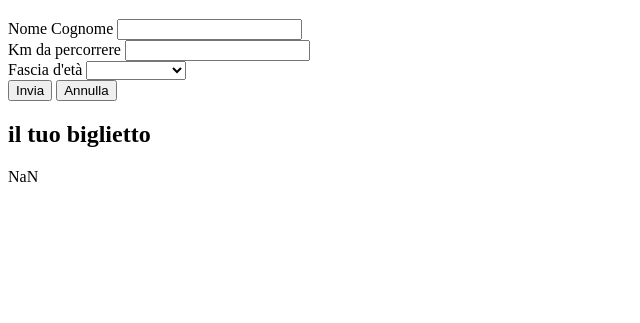
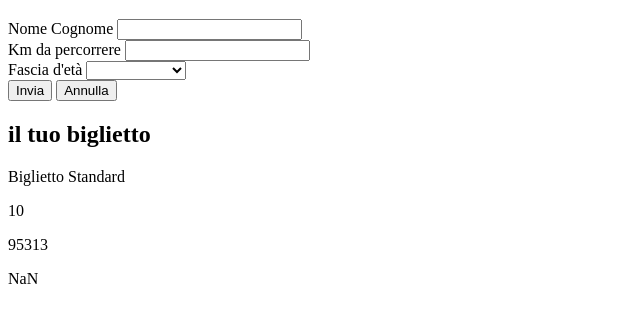
Before and after one commit to SydVic/js-biglietto-treno-form, a plain HTML site: page index.html in a window 1280 px wide. Both pictures are taken after a click on the button "Invia". Shown: the part 61-384 px from the top of the page, without its empty margins (0-640 px from the left). Drawn offline with Linux system fonts and the light colour scheme.

Commit message:
aggiunto discount-type / wagon-number / ticket-number e stampa in html

```diff
--- a/index.html
+++ b/index.html
@@ -45,6 +45,9 @@
             <h2>il tuo biglietto</h2>
             <div class="ticket-details-container">
                 <p id="ticket-user-name"></p>
+                <p id="discount-type"></p>
+                <p id="wagon-number"></p>
+                <p id="ticket-number"></p>
                 <p id="ticket-price"></p>
             </div>
 
--- a/js/script.js
+++ b/js/script.js
@@ -16,17 +16,28 @@ formBtnSend.addEventListener("click",
 
         //calcolo del prezzo pieno
         let ticketPrice = userKm * 0.21;
+        let discountType = "Biglietto Standard";
 
         // controllo e applicazione sconto
         if ( userAge === "minorenne" ) {
             ticketPrice = ticketPrice * 0.8;
+            discountType = "Sconto Minorenne";
+
         } else if (userAge === "over65" ) {
             ticketPrice = ticketPrice * 0.6;
+            discountType = "Sconto Silver Age";
         }
         console.log(ticketPrice, typeof(ticketPrice));
 
+        // numero carrozza e numero biglietto
+        const wagonNumber = Math.floor(Math.random() * 10) + 1;
+        const ticketNumber = Math.floor(Math.random() * (99998 - 90000 + 1) ) + 90000;
+
         // stampa in html degli output
         document.getElementById("ticket-user-name").innerHTML = userName;
+        document.getElementById("discount-type").innerHTML = discountType;
+        document.getElementById("wagon-number").innerHTML = wagonNumber;
+        document.getElementById("ticket-number").innerHTML = ticketNumber;
         document.getElementById("ticket-price").innerHTML = ticketPrice.toFixed(2);
 
         // rimozione classe d-none dal ticket container
@@ -51,7 +62,7 @@ formBtnClear.addEventListener("click",
         const userAge = document.getElementById("user-age");
         userAge.value = "";
 
-        // aggiunta classe d-none dal ticket container
+        // aggiunta classe d-none al ticket container
         const ticketContainer = document.querySelector(".ticket-container");
         ticketContainer.classList.add("d-none");
     }
```
